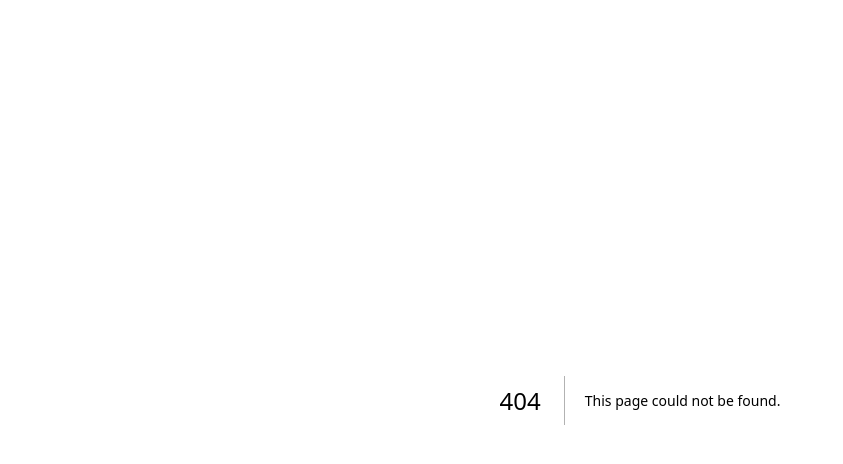
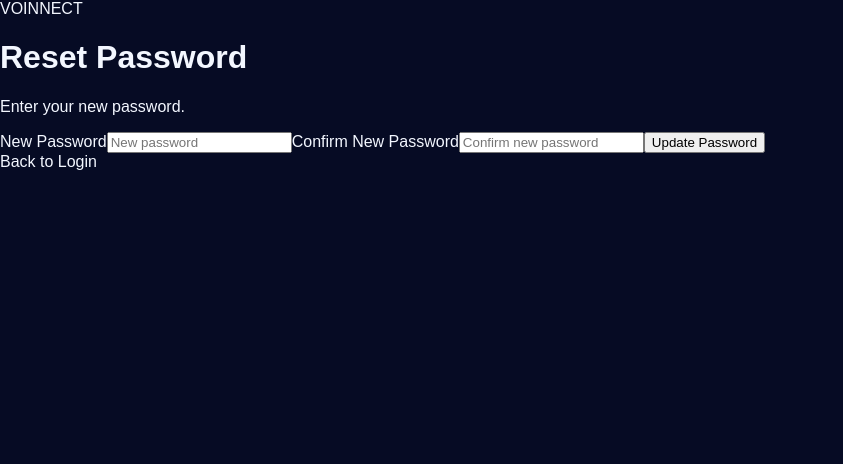
Before and after one commit to HobbiGo/v-nect, a Next.js app: page /reset-password in a window 1280 px wide. Before the commit this address had no page. Shown: the top 464 px of the page, without its empty margins (0-843 px from the left). Built offline with nearby package versions, Linux system fonts and the light colour scheme.

Commit message:
Create page.tsx

```diff
--- /dev/null
+++ b/src/app/reset-password/page.tsx
@@ -0,0 +1,73 @@
+"use client";
+
+import { useState } from "react";
+import Link from "next/link";
+import { useRouter } from "next/navigation";
+import { createClient } from "@/lib/supabase";
+
+export default function ResetPasswordPage() {
+  const router = useRouter();
+  const [password, setPassword] = useState("");
+  const [confirmPassword, setConfirmPassword] = useState("");
+  const [loading, setLoading] = useState(false);
+  const [errorMessage, setErrorMessage] = useState("");
+  const [successMessage, setSuccessMessage] = useState("");
+
+  async function handleReset(e: React.FormEvent<HTMLFormElement>) {
+    e.preventDefault();
+    if (loading) return;
+    setErrorMessage("");
+    setSuccessMessage("");
+    if (password.length < 8) {
+      setErrorMessage("Password must contain at least 8 characters.");
+      return;
+    }
+    if (password !== confirmPassword) {
+      setErrorMessage("Passwords do not match.");
+      return;
+    }
+    setLoading(true);
+    try {
+      const supabase = createClient();
+      const { error } = await supabase.auth.updateUser({ password });
+      if (error) {
+        setErrorMessage("Reset failed: " + error.message);
+        return;
+      }
+      setSuccessMessage("Password updated! You can now login with your new password.");
+      setTimeout(() => {
+        router.replace("/login");
+      }, 1500);
+    } catch (err) {
+      setErrorMessage("An unexpected error occurred. Please try again.");
+    } finally {
+      setLoading(false);
+    }
+  }
+
+  return (
+    <main className="auth-page">
+      <div className="auth-card">
+        <Link href="/" className="auth-logo">VOIN<span>NECT</span></Link>
+        <h1>Reset Password</h1>
+        <p>Enter your new password.</p>
+        <form className="auth-form" onSubmit={handleReset}>
+          <label className="auth-field">
+            New Password
+            <input type="password" placeholder="New password" value={password} onChange={(e) => setPassword(e.target.value)} minLength={8} required />
+          </label>
+          <label className="auth-field">
+            Confirm New Password
+            <input type="password" placeholder="Confirm new password" value={confirmPassword} onChange={(e) => setConfirmPassword(e.target.value)} minLength={8} required />
+          </label>
+          {errorMessage && <p role="alert" style={{ color: "#ff6b6b", fontSize: "14px" }}>{errorMessage}</p>}
+          {successMessage && <p role="status" style={{ color: "#13c8b5", fontSize: "14px" }}>{successMessage}</p>}
+          <button type="submit" className="auth-submit" disabled={loading}>
+            {loading ? "Updating..." : "Update Password"}
+          </button>
+        </form>
+        <div className="auth-back"><Link href="/login">Back to Login</Link></div>
+      </div>
+    </main>
+  );
+}
```
